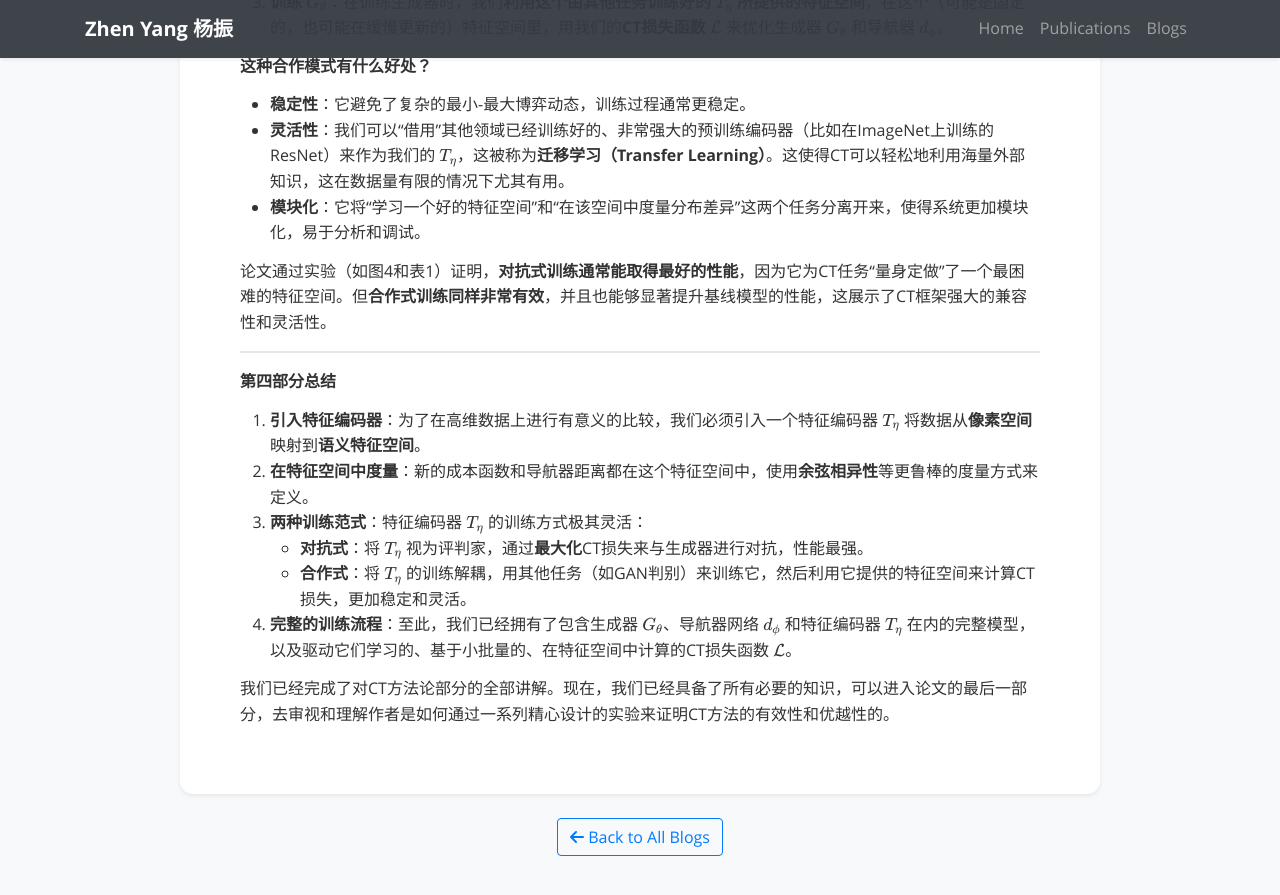
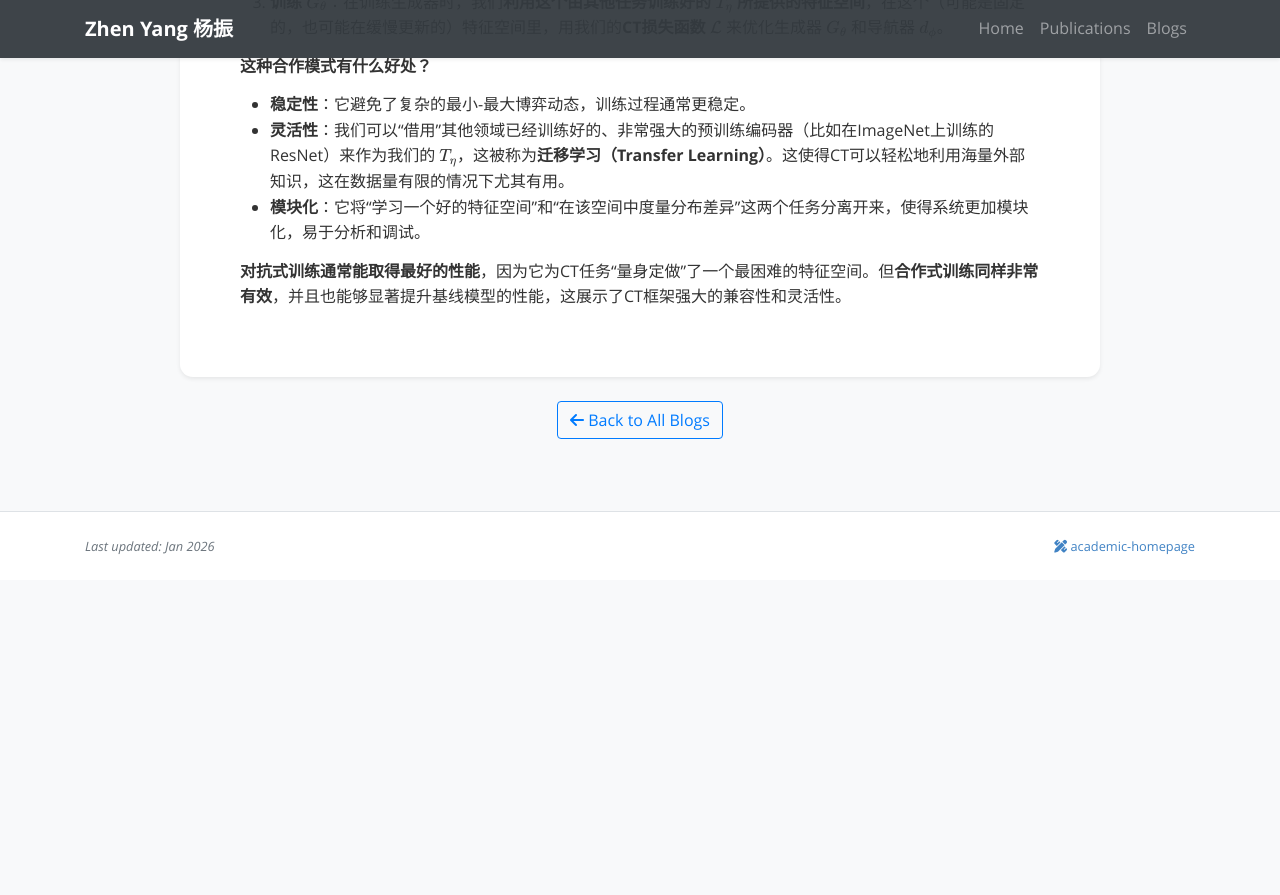
Before and after one commit to MichaelYeung2004/michaelyeung2004.github.io, a Jekyll site: the page built from _blogs/2026-01-20-CT2.md, in a window 1280 px wide and 900 px high, scrolled down 7457 px. Shown: the top 895 px of the window. Built offline with Jekyll 4.4.1, drawn with Linux system fonts in a browser that asks for light colours; nearby versions of some CDN libraries; a style sheet for code colours, icons or effects is not loaded; after the commit the page ends 8037 px from its top, so only the background shows below that.

```diff
--- a/_blogs/2026-01-20-CT2.md
+++ b/_blogs/2026-01-20-CT2.md
@@ -266,16 +266,4 @@
 *   **灵活性**：我们可以“借用”其他领域已经训练好的、非常强大的预训练编码器（比如在ImageNet上训练的ResNet）来作为我们的 $T_\eta$，这被称为**迁移学习（Transfer Learning）**。这使得CT可以轻松地利用海量外部知识，这在数据量有限的情况下尤其有用。
 *   **模块化**：它将“学习一个好的特征空间”和“在该空间中度量分布差异”这两个任务分离开来，使得系统更加模块化，易于分析和调试。
 
-论文通过实验（如图4和表1）证明，**对抗式训练通常能取得最好的性能**，因为它为CT任务“量身定做”了一个最困难的特征空间。但**合作式训练同样非常有效**，并且也能够显著提升基线模型的性能，这展示了CT框架强大的兼容性和灵活性。
-
----
-**第四部分总结**
-
-1.  **引入特征编码器**：为了在高维数据上进行有意义的比较，我们必须引入一个特征编码器 $T_\eta$ 将数据从**像素空间**映射到**语义特征空间**。
-2.  **在特征空间中度量**：新的成本函数和导航器距离都在这个特征空间中，使用**余弦相异性**等更鲁棒的度量方式来定义。
-3.  **两种训练范式**：特征编码器 $T_\eta$ 的训练方式极其灵活：
-    *   **对抗式**：将 $T_\eta$ 视为评判家，通过**最大化**CT损失来与生成器进行对抗，性能最强。
-    *   **合作式**：将 $T_\eta$ 的训练解耦，用其他任务（如GAN判别）来训练它，然后利用它提供的特征空间来计算CT损失，更加稳定和灵活。
-4.  **完整的训练流程**：至此，我们已经拥有了包含生成器 $G_\theta$、导航器网络 $d_\phi$ 和特征编码器 $T_\eta$ 在内的完整模型，以及驱动它们学习的、基于小批量的、在特征空间中计算的CT损失函数 $\mathcal{L}$。
-
-我们已经完成了对CT方法论部分的全部讲解。现在，我们已经具备了所有必要的知识，可以进入论文的最后一部分，去审视和理解作者是如何通过一系列精心设计的实验来证明CT方法的有效性和优越性的。
+**对抗式训练通常能取得最好的性能**，因为它为CT任务“量身定做”了一个最困难的特征空间。但**合作式训练同样非常有效**，并且也能够显著提升基线模型的性能，这展示了CT框架强大的兼容性和灵活性。
```
